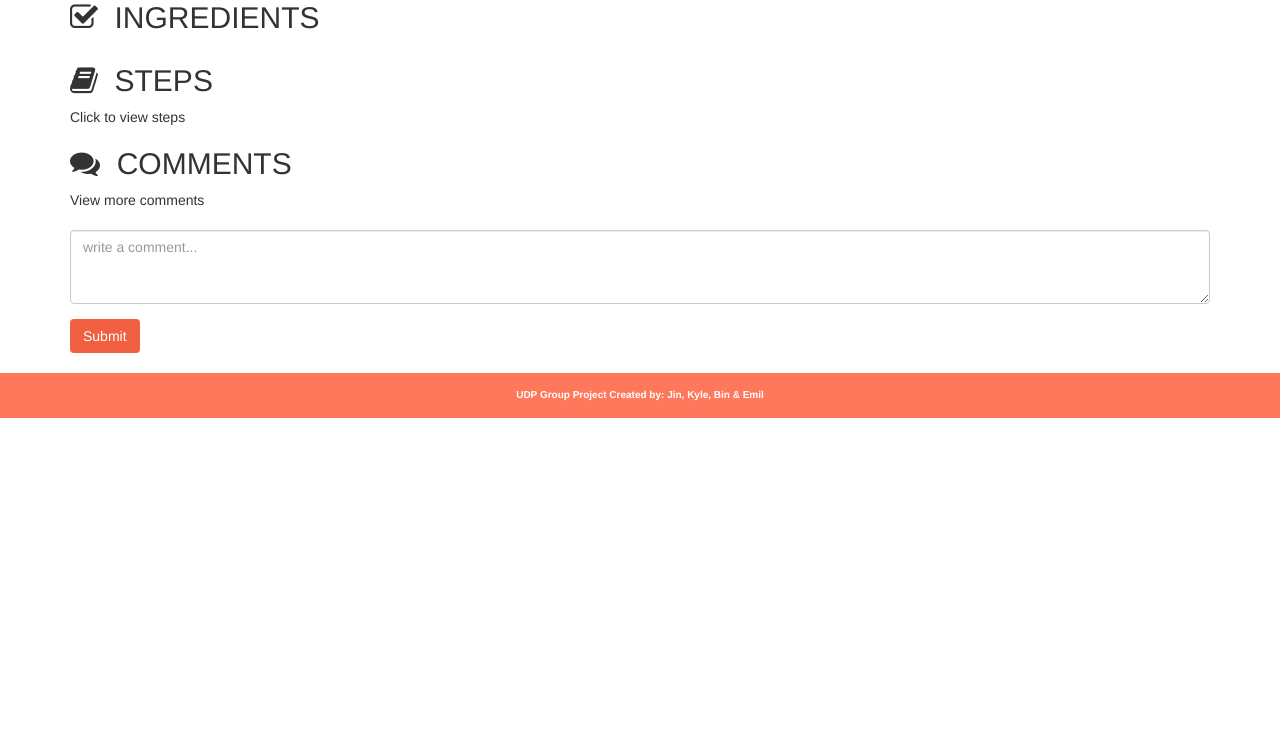
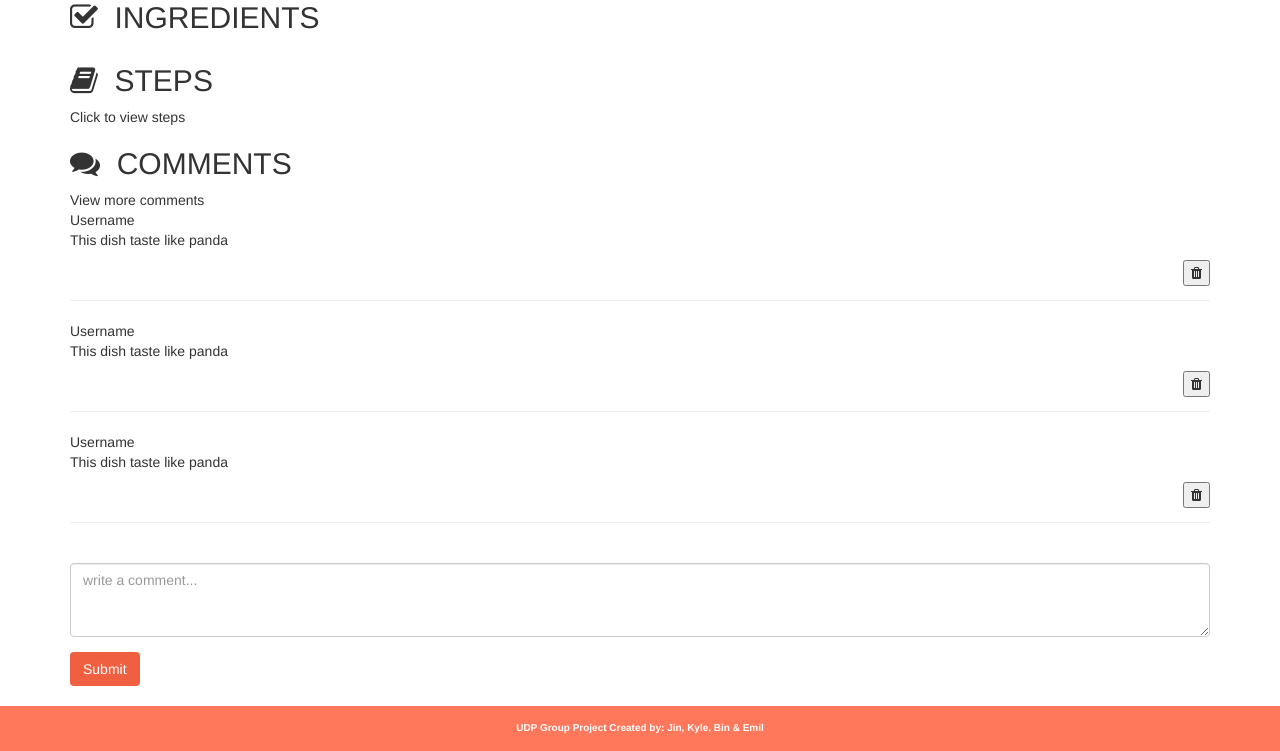
Before and after one commit to Jinlim01/Foodictionary, a PHP site: page /recipePage.php?id=1 in a window 1280 px wide, after a click on "View more comments". Shown: the part 727-1478 px from the top of the page. Before the commit the page ends 1145 px from the top, so only its background shows below. Run offline with PHP 8.4, Linux system fonts and the light colour scheme; data that the repository does not hold is empty.

Commit message:
comment display

```diff
--- a/recipePage.php
+++ b/recipePage.php
@@ -34,19 +34,19 @@ and open the template in the editor.
         <link href="vendor/font-awesome/css/font-awesome.min.css" rel="stylesheet" type="text/css"/>
     </head>
     <body>
-        <?php include 'navbar.php';?>
+        <?php include 'navbar.php'; ?>
 
         <div class="container-fluid pic-container">
-            <img class="img-test" <?php echo'src="img/'.$list1['image'].'"';?> alt=""/>
+            <img class="img-test" <?php echo'src="img/' . $list1['image'] . '"'; ?> alt=""/>
             <h1 class="recipe-name"><span><?php echo $list1['food_name'] ?>&nbsp;</span></h1>
         </div>
 
         <div class="container recipe-info">
             <?php
-            if(isset($_SESSION['email'])){
-                if($_SESSION['email']==$list2['email_address']){
-                    echo '<a href="DeleteRecipe.php?id='. $list1['recipe_id'] .'"><i class="fa fa-trash" aria-hidden="true"></i>&nbsp; Delete Recipe</a>
-                          <a href="editRecipePage.php?id='.$list1['recipe_id'].'"><i class="fa fa-pencil-square-o" aria-hidden="true"></i>&nbsp; Edit Recipe</a>';
+            if (isset($_SESSION['email'])) {
+                if ($_SESSION['email'] == $list2['email_address']) {
+                    echo '<a href="DeleteRecipe.php?id=' . $list1['recipe_id'] . '"><i class="fa fa-trash" aria-hidden="true"></i>&nbsp; Delete Recipe</a>
+                          <a href="editRecipePage.php?id=' . $list1['recipe_id'] . '"><i class="fa fa-pencil-square-o" aria-hidden="true"></i>&nbsp; Edit Recipe</a>';
                 }
             }
             ?>
@@ -57,7 +57,7 @@ and open the template in the editor.
         <div class="container ingredients-container">
             <h2 class="ingredients"><i class="fa fa-check-square-o"></i>&nbsp; INGREDIENTS</h2>
             <p>
-               <?php  echo $list1['ingridiants'] ; ?>
+                <?php echo $list1['ingridiants']; ?>
             </p>
         </div>
 
@@ -73,12 +73,36 @@ and open the template in the editor.
 
         <div class="container comments-container">
             <h2 class="comments"><i class="fa fa-comments"></i>&nbsp; COMMENTS</h2>
-            <details>
+
+            <details class="comment-display">
                 <summary>View more comments</summary>
+                <div>
+                    <span>Username</span>
+                    <br>
+                    <p>This dish taste like panda</p>
+                    <button class="" style="float: right;"><i class="fa fa-trash comment-del-btn"></i></button>
+                    <br>
+                </div>
+                <hr>
+                <div>
+                    <span>Username</span>
+                    <br>
+                    <p>This dish taste like panda</p>
+                    <button class="" style="float: right;"><i class="fa fa-trash comment-del-btn"></i></button>
+                    <br>
+                </div>
+                <hr>
+                <div>
+                    <span>Username</span>
+                    <br>
+                    <p>This dish taste like panda</p>
+                    <button class="" style="float: right;"><i class="fa fa-trash comment-del-btn"></i></button>
+                    <br>
+                </div>
+                <hr>
+            </details>
 
 
-
-            </details>
             <br>
             <form method="post"role="form">
                 <div class="form-group">
@@ -88,6 +112,6 @@ and open the template in the editor.
             </form>
         </div>
         <br>
-        <?php include 'footer.php';?>
+        <?php include 'footer.php'; ?>
     </body>
 </html>
```
Also changed, not shown: searchBarResult.php (+8 -5 lines), img/chickenmasala.jpg (added). Lines whose indentation alone changed are shown as unchanged.
